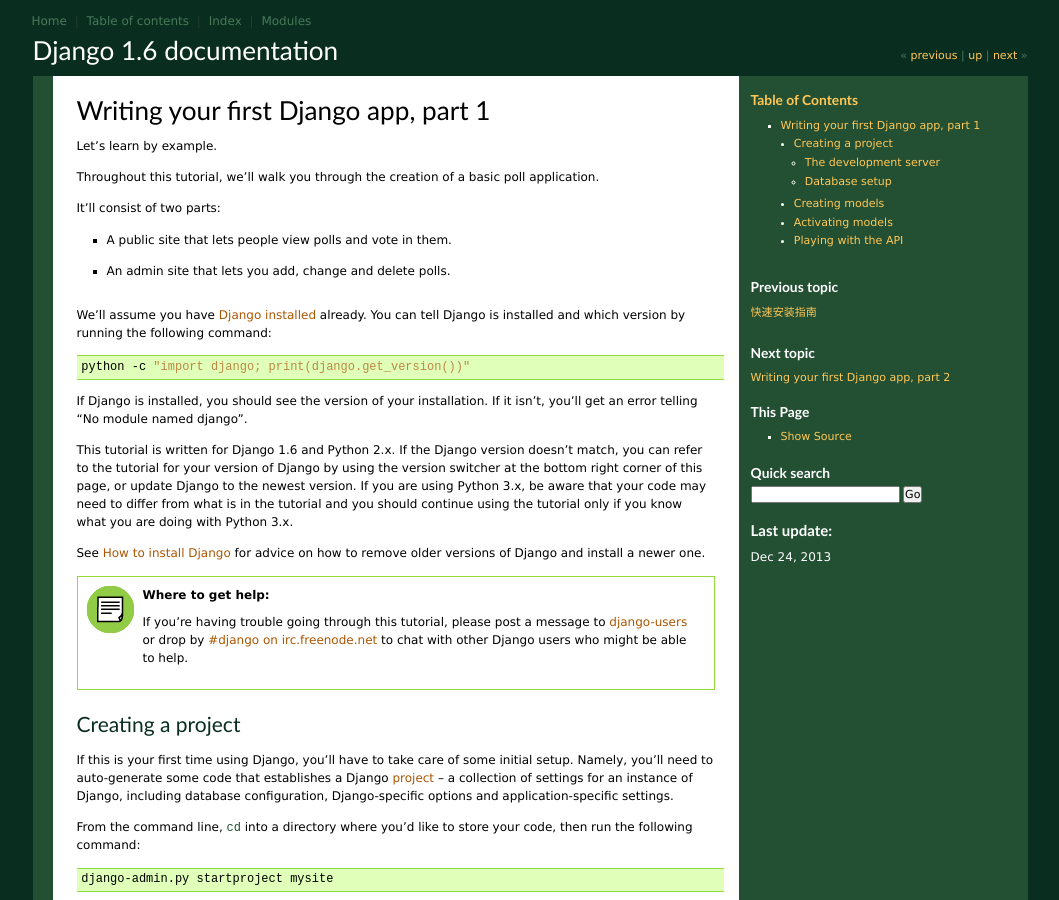
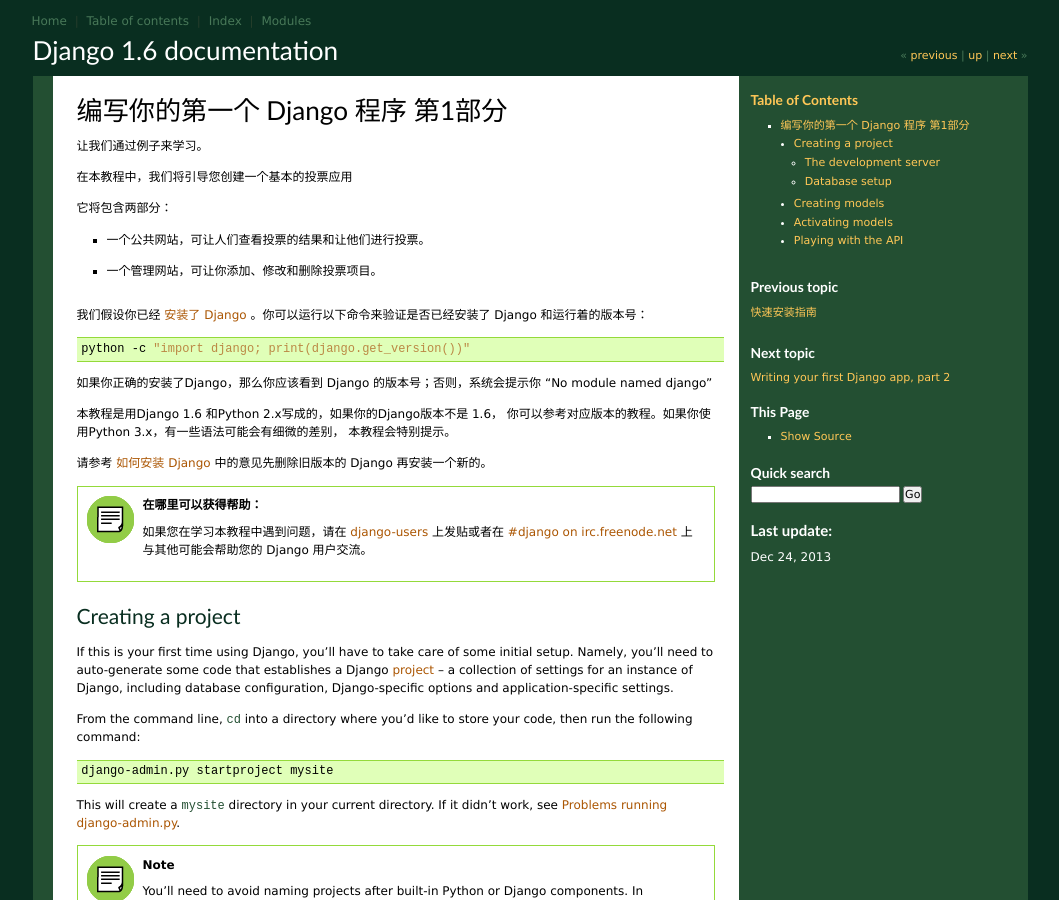
Before and after one commit to ljb-2000/django-chinese-docs-1.6, a Sphinx documentation site: the page built from docs/intro/tutorial01.txt, in a window 1280 px wide and 900 px high. Shown: the whole window, without its empty margins (110-1169 px from the left). Built offline with Sphinx 7.4.7, drawn with Linux system fonts in a browser that asks for light colours; pages that are not in the unit, such as notebooks, are missing from menus; cross-references to code outside the pages are shown as plain code.

Commit message:
tutorial01.txt

```diff
--- a/docs/intro/tutorial01.txt
+++ b/docs/intro/tutorial01.txt
@@ -1,43 +1,34 @@
 =====================================
-Writing your first Django app, part 1
+编写你的第一个 Django 程序 第1部分
 =====================================
 
-Let's learn by example.
+让我们通过例子来学习。
 
-Throughout this tutorial, we'll walk you through the creation of a basic
-poll application.
+在本教程中，我们将引导您创建一个基本的投票应用
 
-It'll consist of two parts:
+它将包含两部分：
 
-* A public site that lets people view polls and vote in them.
-* An admin site that lets you add, change and delete polls.
+* 一个公共网站，可让人们查看投票的结果和让他们进行投票。
+* 一个管理网站，可让你添加、修改和删除投票项目。
 
-We'll assume you have :doc:`Django installed </intro/install>` already. You can
-tell Django is installed and which version by running the following command:
+我们假设你已经 :doc:`安装了 Django </intro/install>` 。你可以运行以下命令来验证是否已经安装了 Django 和运行着的版本号：
 
 .. code-block:: bash
 
     python -c "import django; print(django.get_version())"
 
-If Django is installed, you should see the version of your installation. If it
-isn't, you'll get an error telling "No module named django".
+如果你正确的安装了Django，那么你应该看到 Django 的版本号；否则，系统会提示你
+"No module named django"
 
-This tutorial is written for Django |version| and Python 2.x. If the Django
-version doesn't match, you can refer to the tutorial for your version of
-Django by using the version switcher at the bottom right corner of this page,
-or update Django to the newest version. If you are using Python 3.x, be aware
-that your code may need to differ from what is in the tutorial and you should
-continue using the tutorial only if you know what you are doing with Python
-3.x.
+本教程是用Django |version| 和Python 2.x写成的，如果你的Django版本不是 |version|，
+你可以参考对应版本的教程。如果你使用Python 3.x，有一些语法可能会有细微的差别，
+本教程会特别提示。
 
-See :doc:`How to install Django </topics/install>` for advice on how to remove
-older versions of Django and install a newer one.
+请参考 :doc:`如何安装 Django </topics/install>` 中的意见先删除旧版本的 Django 再安装一个新的。
 
-.. admonition:: Where to get help:
+.. admonition:: 在哪里可以获得帮助：
 
-    If you're having trouble going through this tutorial, please post a message
-    to `django-users`__ or drop by `#django on irc.freenode.net`__ to chat
-    with other Django users who might be able to help.
+    如果您在学习本教程中遇到问题，请在 `django-users`__  上发贴或者在 `#django on irc.freenode.net`__ 上与其他可能会帮助您的 Django 用户交流。
 
 __ http://groups.google.com/group/django-users
 __ irc://irc.freenode.net/django
```
